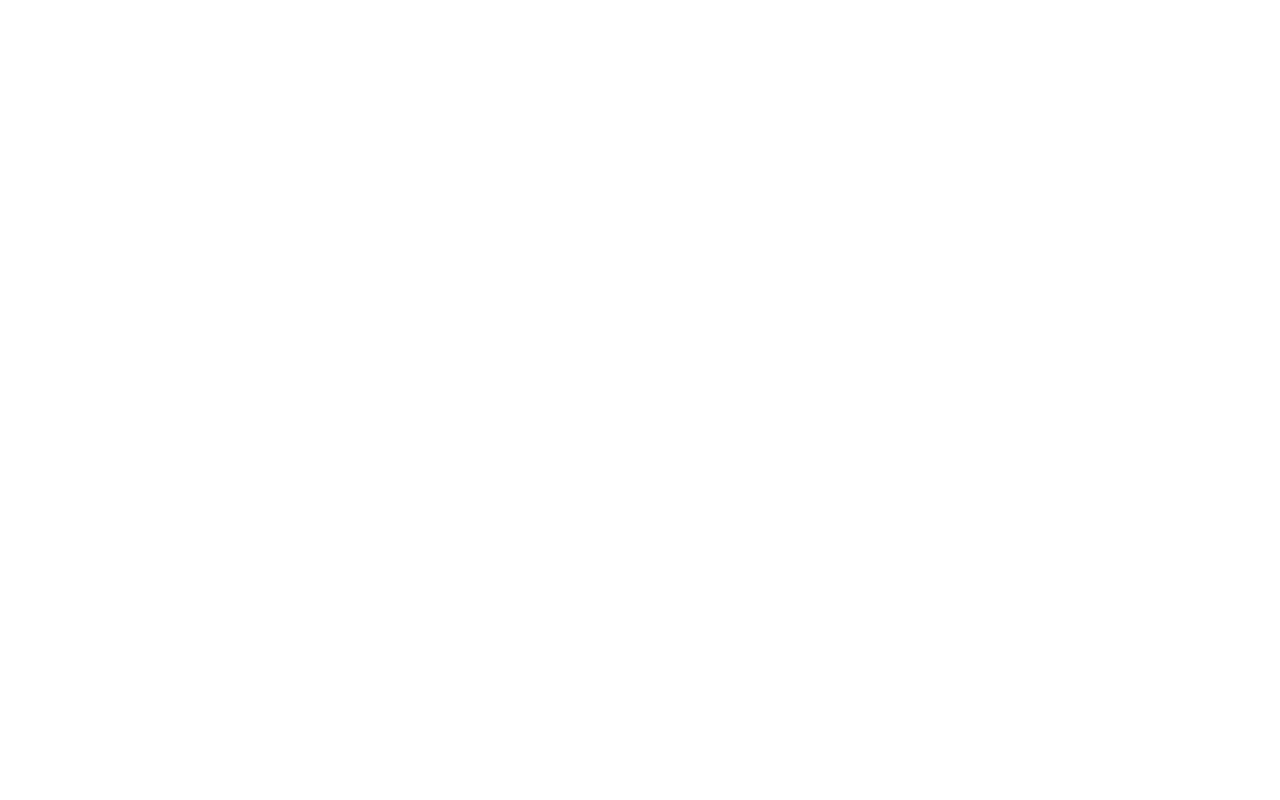
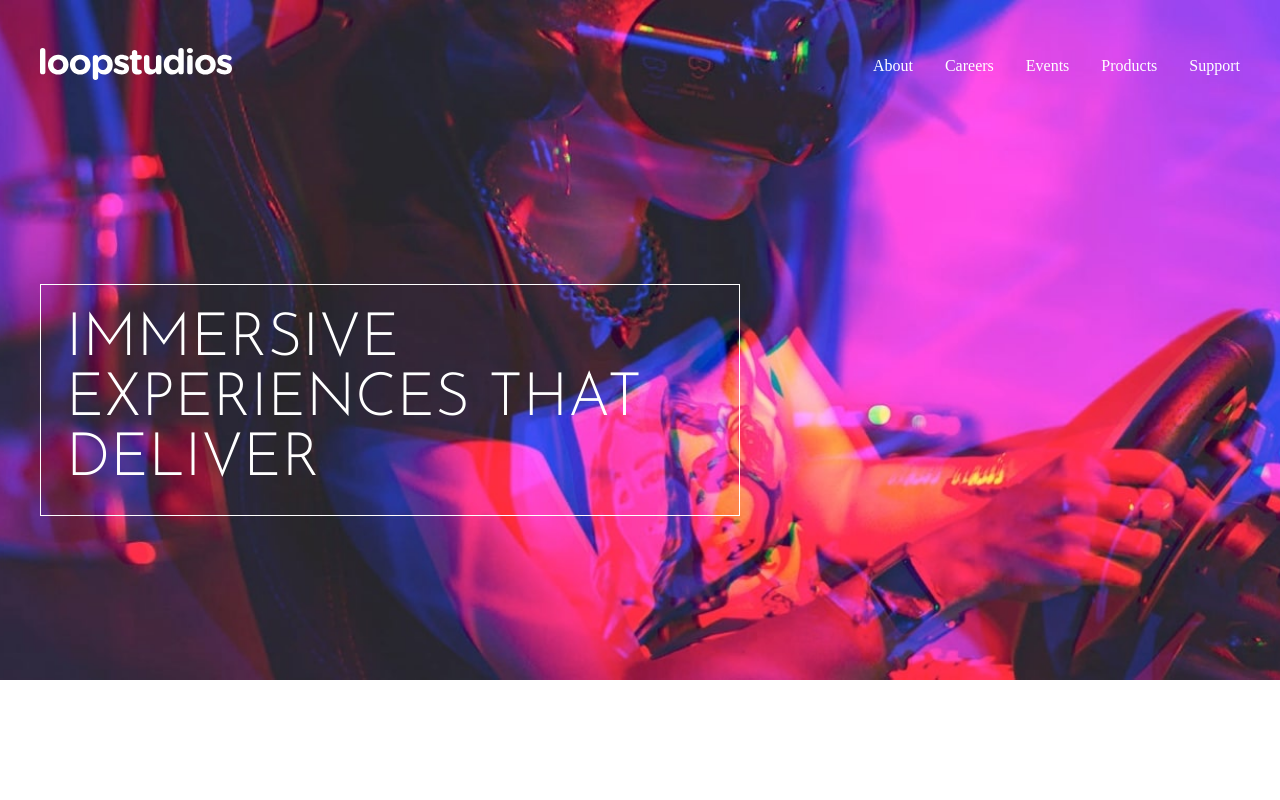
Before and after one commit to ThanhVuong0904/Loopstudios-landing-page, a plain HTML site: page index.html in a window 1280 px wide. Shown: the top 800 px of the page. Drawn offline with Linux system fonts and the light colour scheme; the site is published under a folder, as on GitHub Pages, so addresses that start at the root find nothing.

Commit message:
Update style.css

```diff
--- a/css/style.css
+++ b/css/style.css
@@ -40,7 +40,7 @@
 /* header mobile */
 .header{
     padding: 3rem 20px;
-    background-image: url(/images/mobile/image-hero.jpg);
+    background-image: url(../images/mobile/image-hero.jpg);
     height: 85vh;
     background-size: cover;
     background-position: center center;
@@ -309,7 +309,7 @@
 
 @media (min-width: 1024px) {
     .header{
-        background-image: url(/images/desktop/image-hero.jpg);
+        background-image: url(../images/desktop/image-hero.jpg);
         background-size: cover;
         background-repeat: no-repeat;
         background-position: center center;
```
